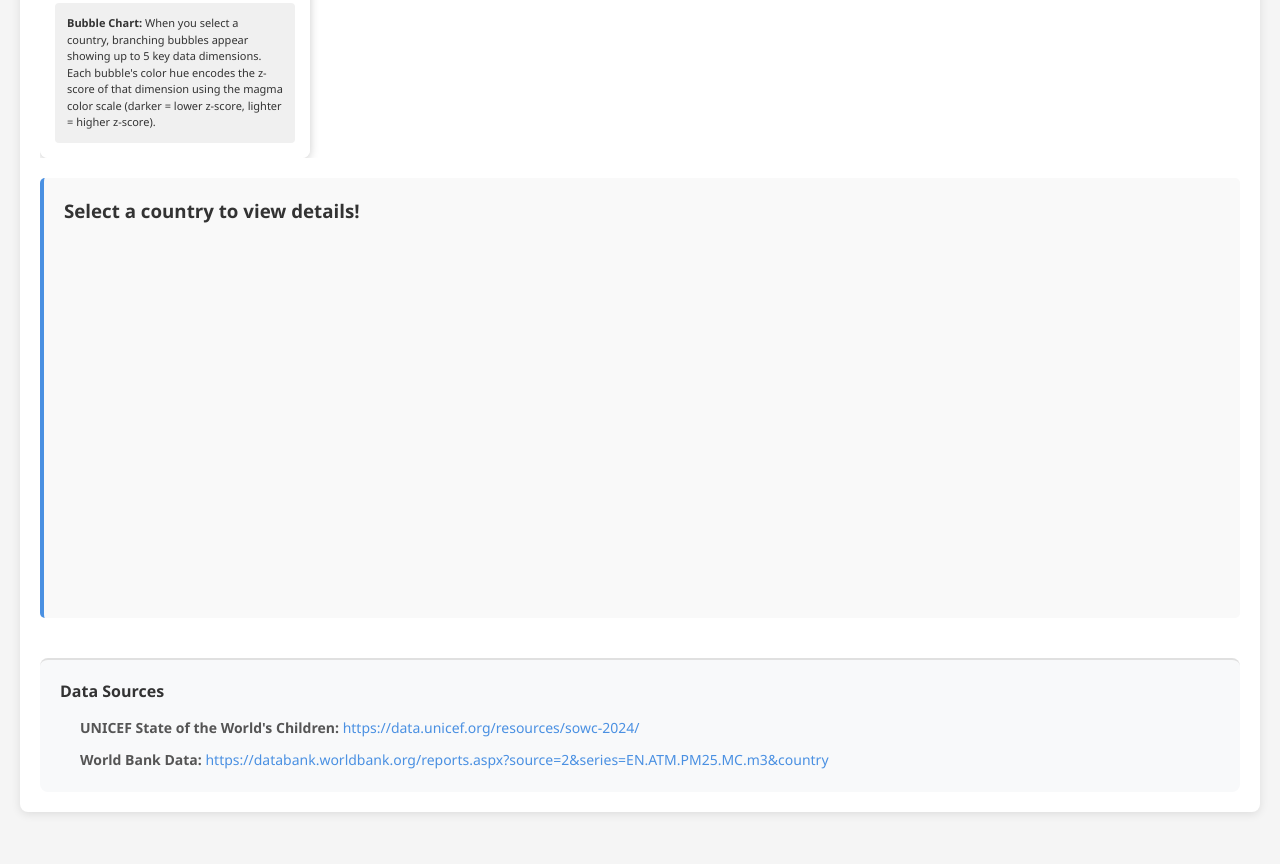
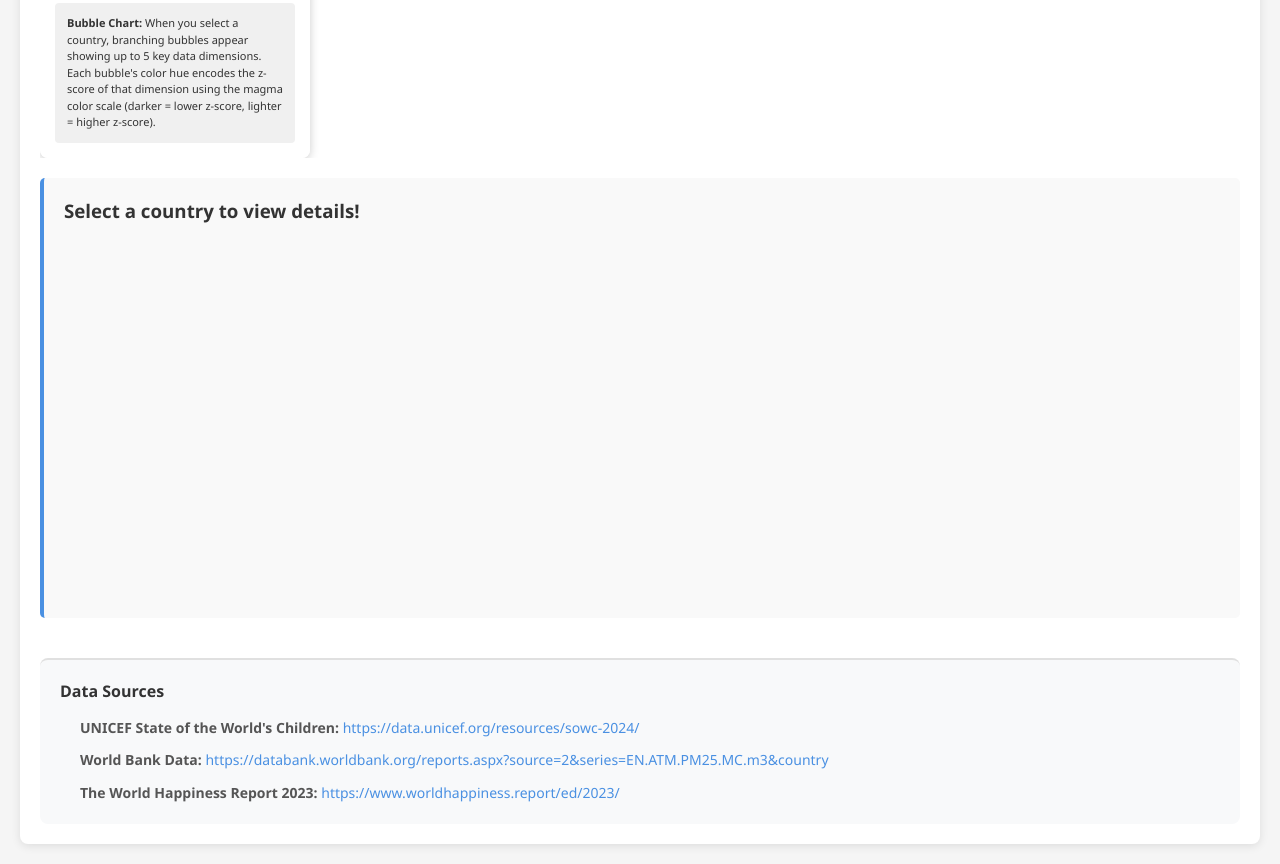
Before and after one commit to Zqyyk11/Global-Children-WellBeing, a plain HTML site: page index.html in a window 1280 px wide. Shown: the part 758-1622 px from the top of the page. Before the commit the page ends 1590 px from the top, so only its background shows below. Drawn offline with nearby package versions, Linux system fonts and the light colour scheme; no server answers.

Commit message:
Added 1 more data source forgotten

```diff
--- a/index.html
+++ b/index.html
@@ -1055,6 +1055,12 @@
                     <strong>World Bank Data:</strong>
                     <a href="https://databank.worldbank.org/reports.aspx?source=2&series=EN.ATM.PM25.MC.m3&country" target="_blank" rel="noopener noreferrer">
                         https://databank.worldbank.org/reports.aspx?source=2&series=EN.ATM.PM25.MC.m3&country
+                    </a>
+                </li>
+                <li>
+                    <strong>The World Happiness Report 2023:</strong>
+                    <a href="https://www.worldhappiness.report/ed/2023/" target="_blank" rel="noopener noreferrer">
+                        https://www.worldhappiness.report/ed/2023/
                     </a>
                 </li>
             </ul>
```
